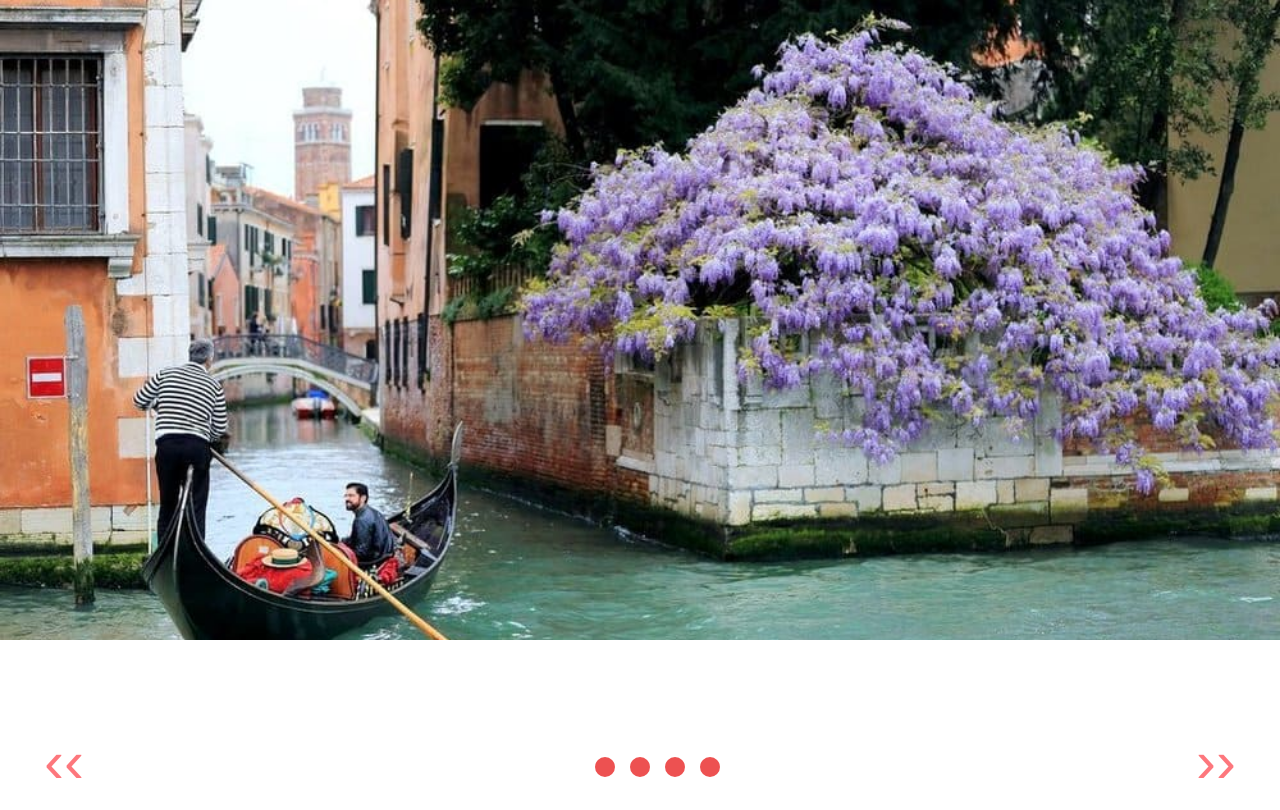
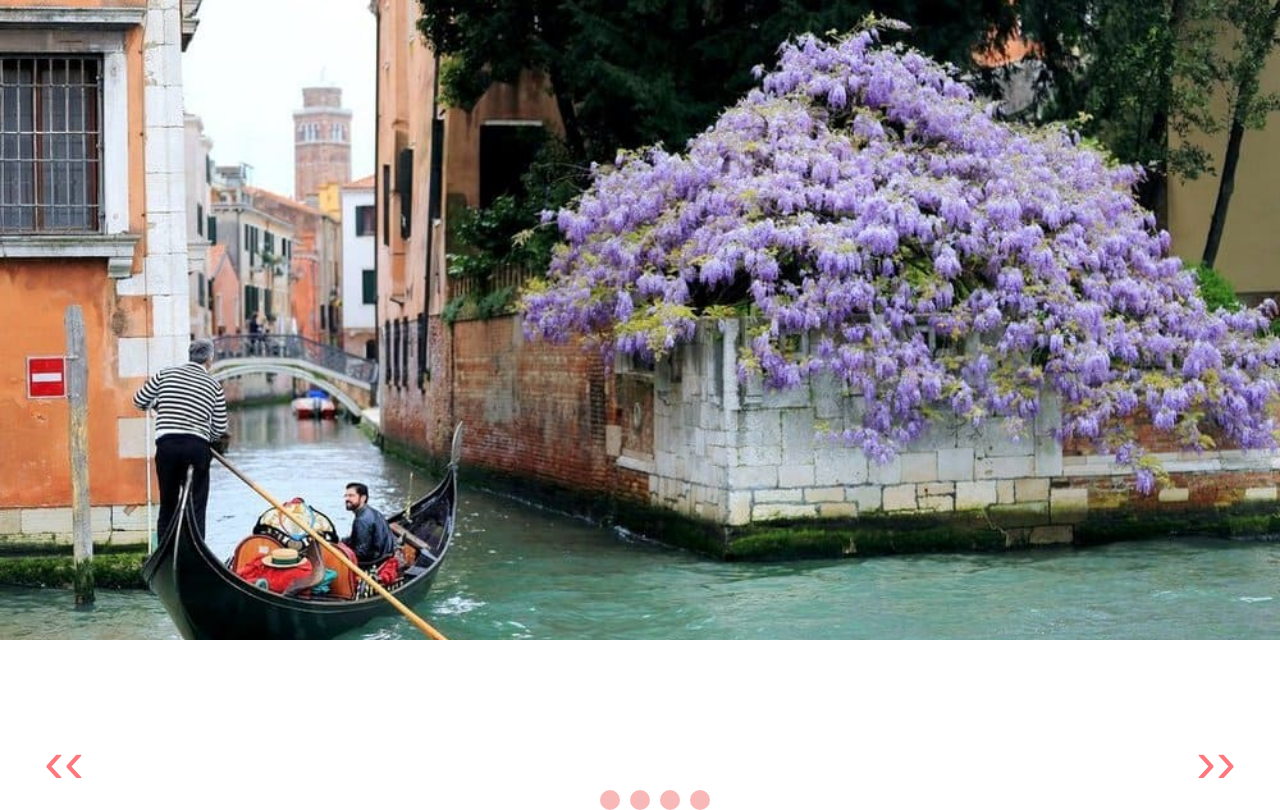
Before and after one commit to LyubovDevialtovskaya/slider, a website with bundled scripts: page index.html in a window 1280 px wide. Built offline with nearby package versions, Linux system fonts and the light colour scheme.

Commit message:
изменение стиля

```diff
--- a/assets/css/style.css
+++ b/assets/css/style.css
@@ -175,8 +175,8 @@ body {
 .indicator {
   width: 10px;
   height: 10px;
-  margin: -43px 7.5px 0;
-  border: 10px solid rgba(233, 37, 37, 0.8);
+  margin: -10px 5px 0;
+  border: 10px solid rgba(247, 166, 166, 0.8);
   border-radius: 10px;
   outline: none;
   background: none;
```
